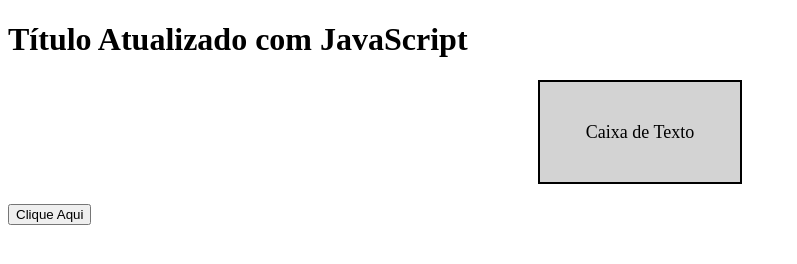
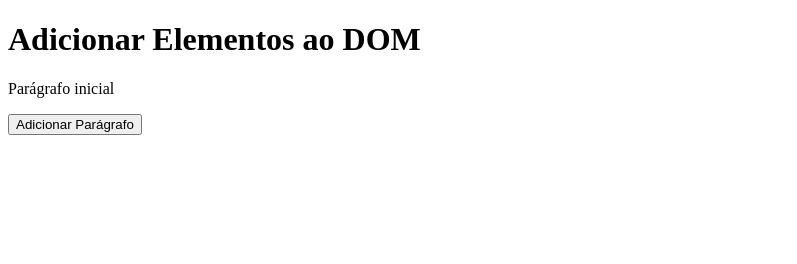
Before and after one commit to DuilioAzevedo/DOM-manipulation, a plain HTML site: page index.html in a window 1280 px wide. Shown: the whole page, without its empty margins (0-797 px from the left). Drawn offline with Linux system fonts and the light colour scheme.

Commit message:
Criar elementos dinamicamente

```diff
--- a/index.html
+++ b/index.html
@@ -4,14 +4,16 @@
 <head>
   <meta charset="utf-8">
   <meta name="viewport" content="width=device-width">
-  <title>replit</title>
+  <title>DOM MANIPULATION</title>
   <link href="style.css" rel="stylesheet" type="text/css" />
 </head>
 
 <body>
-  <h1 id="titulo">Título Original</h1>
-  <div id="caixa">Caixa de Texto</div>
-  <button id="meuBotao">Clique Aqui</button>
+  <h1>Adicionar Elementos ao DOM</h1>
+  <div id="conteiner">
+      <p>Parágrafo inicial</p>
+  </div>
+  <button id="botaoAdicionar">Adicionar Parágrafo</button>
 
 </body>
 <script src="script.js"></script>
--- a/script.js
+++ b/script.js
@@ -1,12 +1,13 @@
-// Alterar texto do título
-const titulo = document.getElementById("titulo");
-titulo.textContent = "Título Atualizado com JavaScript";
+// Referência ao botão e contêiner
+const botaoAdicionar = document.getElementById("botaoAdicionar");
+const conteiner = document.getElementById("conteiner");
 
 // Adicionar evento ao botão
-const botao = document.getElementById("meuBotao");
-botao.addEventListener("click", function() {
-    const caixa = document.getElementById("caixa");
-    caixa.textContent = "Você clicou no botão!";
-    caixa.style.backgroundColor = "lightblue";
-    caixa.style.color = "darkblue";
+botaoAdicionar.addEventListener("click", function() {
+    // Criar novo elemento
+    const novoParagrafo = document.createElement("p");
+    novoParagrafo.textContent = "Parágrafo adicionado dinamicamente!";
+
+    // Adicionar o parágrafo ao contêiner
+    conteiner.appendChild(novoParagrafo);
 });
--- a/style.css
+++ b/style.css
@@ -2,14 +2,3 @@ html {
   height: 100%;
   width: 100%;
 }
-
-#caixa {
-    width: 200px;
-    height: 100px;
-    background-color: lightgray;
-    text-align: center;
-    line-height: 100px;
-    font-size: 18px;
-    margin: 20px auto;
-    border: 2px solid black;
-}
```
